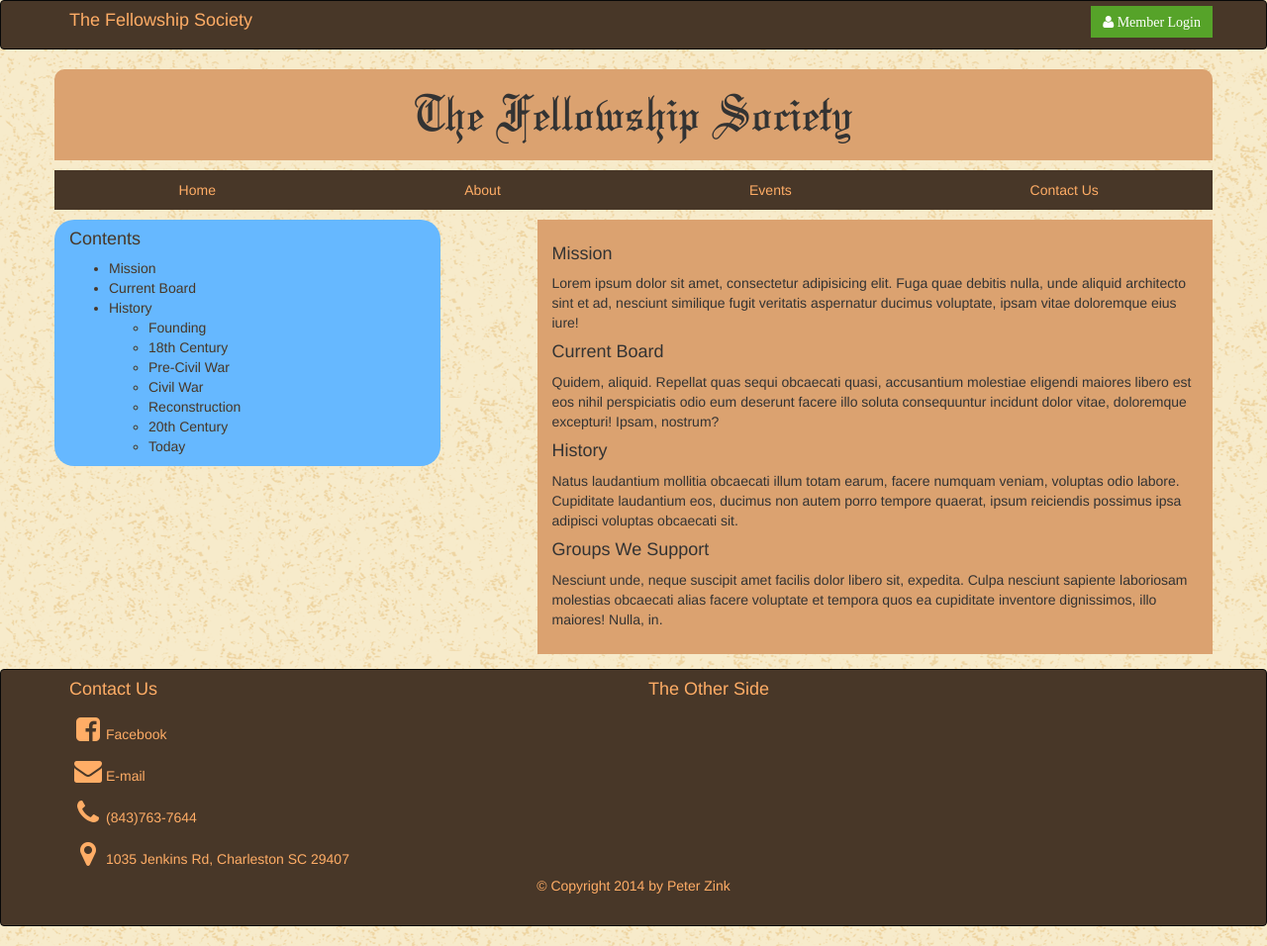
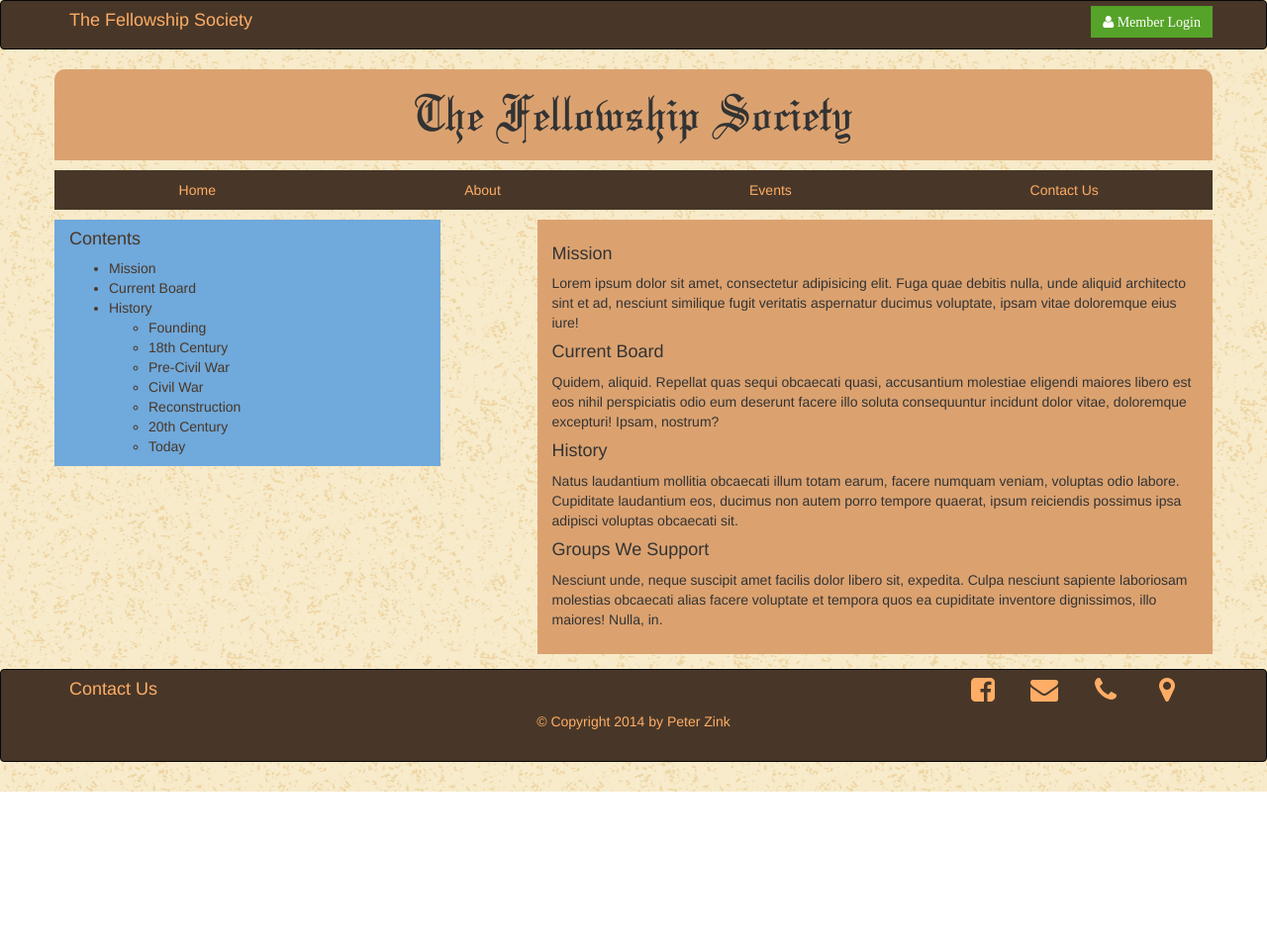
Before and after one commit to PedroPumada/fellowship_society, a plain HTML site: page about.html in a window 1280 px wide. Shown: the whole page at 99% size. After the commit the page ends 800 px from the top, so only its background shows below. Drawn offline with Linux system fonts and the light colour scheme.

Commit message:
Simplified the footer to one row and social icons floated right on all pages.

```diff
--- a/about.html
+++ b/about.html
@@ -68,16 +68,12 @@
 	<footer>
 		<div class="bar-wrapper">
 			<div class="bar-layout">
-				<div class="left-footer" id="contact">
+				<div class="main-footer" id="contact">
 					<h4>Contact Us</h4>
-						<a href="http://www.facebook.com/thefellowshipsociety/"><i class="social fa-facebook-square"></i>Facebook</a>
-						<a href="#"><i class="social fa-envelope"></i>E-mail</a>
-						<a href="tel:1-843-763-7644"><i class="social fa-phone"></i>(843)763-7644</a>
-						<a href="https://goo.gl/maps/z2w8K"><i class="social fa-map-marker"></i>1035 Jenkins Rd, Charleston SC 29407</a>
-					</ul>
-				</div>
-				<div class="right-footer">
-					<h4>The Other Side</h4>
+					<a href="https://goo.gl/maps/z2w8K"><i class="social fa-map-marker"></i></a>
+					<a href="tel:1-843-763-7644"><i class="social fa-phone"></i></a>
+					<a href="#"><i class="social fa-envelope"></i></a>
+					<a href="http://www.facebook.com/thefellowshipsociety/"><i class="social fa-facebook-square"></i></a>
 				</div>
 			</div>
 			<div class="copyright">
--- a/src/less/styles.less
+++ b/src/less/styles.less
@@ -54,8 +54,13 @@ body {
 				.back-button {
 					.btn;
 					.btn-danger;
+					.fa;
 					margin-top: 5px;
 					margin-right: -15px;
+					padding-top: 8px;
+					padding-bottom: 8px;
+					padding-left: 10px;
+					padding-right: 10px;
 					border: 0;
 					border-radius: 0;
 					float: right;
@@ -125,9 +130,9 @@ nav {
 	}
 	.sidebar {
 		.make-sm-column(4);
-		background-color: @variantLight;
+		background-color: @variantFaded;
 		color: @primary;
-		border-radius: 20px;
+		border-radius: 0px;
 		ul > li{
 			&:hover {
 				color: @primaryLight;
@@ -154,11 +159,10 @@ nav {
 		.make-sm-column(8);
 		.make-md-column-offset(3);
 		.make-md-column(6);
-		.make-lg-column-offset(4);
-		.make-lg-column(4);
 		.panel;
 		.panel-default;
 		background-color: @primaryFaded;
+		margin-top: 100px;
 		.heading {
 			.panel-heading;
 			background-color: @primaryFaded;
@@ -208,46 +212,47 @@ footer {
 	background-color: @primary;
 	padding-bottom: 20px;
 	border-radius: 0;
+	margin-bottom: 0px;
 	.bar-wrapper {
 		.container();
 		.bar-layout {
 			.make-row();
 			color: @primaryLight;
-			.left-footer {
+			.main-footer {
 				.make-xs-column(12);
-				.make-sm-column(6);
 				h4 {
-					@media only screen and (max-width : @screen-xs) {
-						text-align: center;
-					}
+					display: inline-block;
 				}
 				a {
 					.btn;
 					color: @primaryLight;
 					border-radius: 0;
-					padding-left: 0;
-					display: block;
-					text-align: left;
-					.social {
-						.fa;
-						.fa-2x;
-						.fa-fw;
-					}
+					//padding-left: 0;
+					display: inline-block;
+					float: right;
+					// display: block;
+					// text-align: left;
 					&:hover {
 						background-color: @primaryLight;
 						color: @primary;
 						font-weight: bold;
 					}
-					@media only screen and (max-width : @screen-xs) {
-						display: block;
-						text-align: left;
-					}
+				}
+				.social {
+					.fa;
+					.fa-2x;
+					.fa-fw;
 				}
 			}
-			.right-footer {
-				.make-xs-column(12);
-				.make-sm-column(6);
-			}
+			// .left-footer {
+			// 	.make-xs-column(12);
+			// 	.make-sm-column(6);
+
+			// }
+			// .right-footer {
+			// 	.make-xs-column(12);
+			// 	.make-sm-column(6);
+			// }
 		}
 		.copyright {
 			.make-row();
```
Also changed, not shown: events.html (+5 -9 lines), index.html (+5 -10 lines), login.html (+1 -2 lines), css/styles.css.
